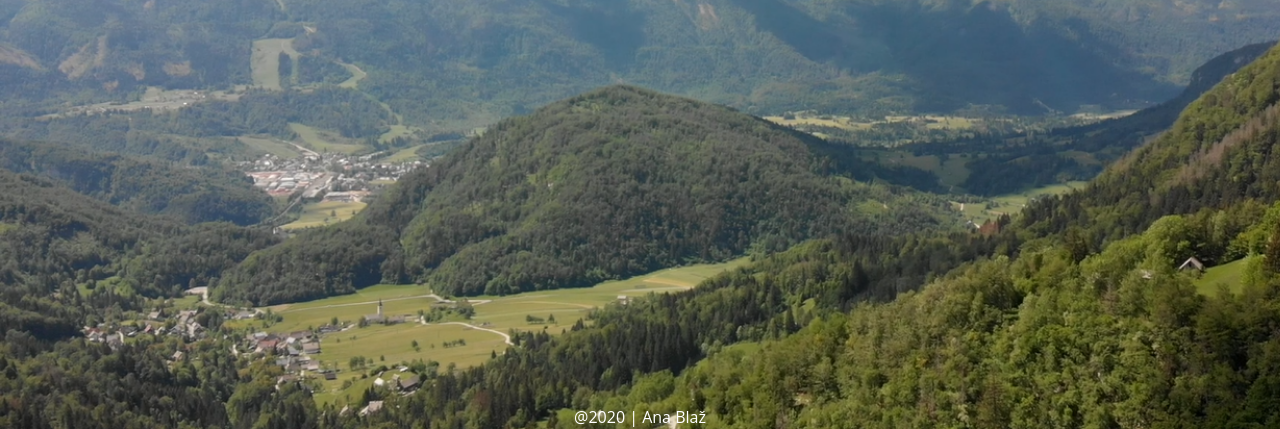
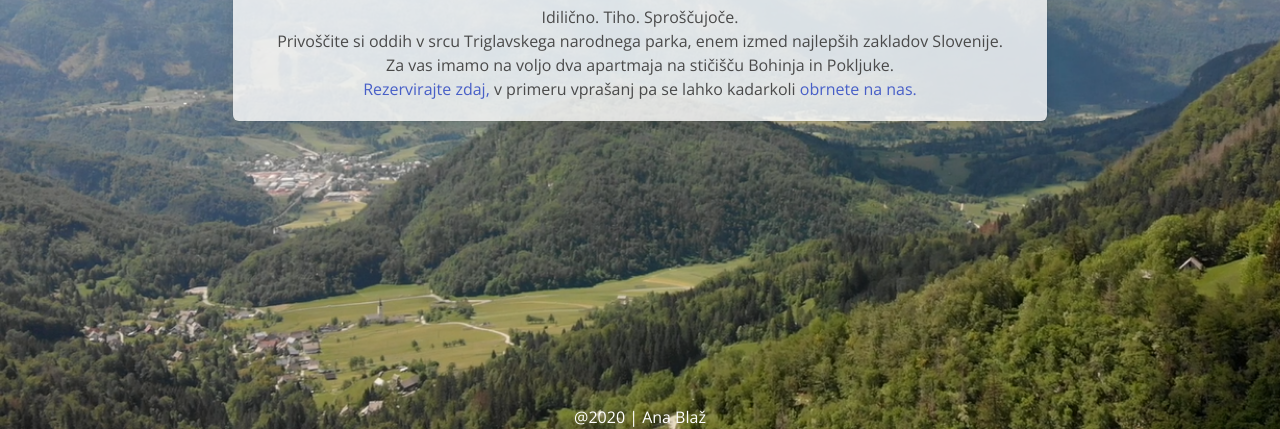
Before and after one commit to anablaz/apartments-website, a plain HTML site: page O nas.html in a window 1280 px wide. Shown: the part 371-800 px from the top of the page. Drawn offline with nearby package versions, Linux system fonts and the light colour scheme.

Commit message:
Continuing on the other pages

```diff
--- a/O nas.html
+++ b/O nas.html
@@ -6,6 +6,7 @@
     <meta name="viewport" content="width=device-width, initial-scale=1">
     <link rel="stylesheet" href="https://cdn.jsdelivr.net/npm/bulma@0.9.0/css/bulma.min.css">
     <link rel="stylesheet" href="style.css">
+    <link href="https://fonts.googleapis.com/css2?family=Open+Sans&display=swap" rel="stylesheet">
 </head>
 <body>
 
@@ -59,12 +60,17 @@
     </div>
 </nav>
 
-<section class="tile is-ancestor">
-    <div>
-        <p>Idilično. Tiho. Sproščujoče.</p>
-        <p>Privoščite si oddih v srcu Triglavskega narodnega parka, enem izmed najlepših zakladov Slovenije.</p>
-        <p>Za vas imamo na voljo dva apartmaja na stičišču Bohinja in Pokljuke.</p>
-        <p><a href="rezervacija.html">Rezervirajte zdaj,</a> v primeru vprašanj pa se lahko kadarkoli obrnete na nas.</p>
+<section class="columns">
+    <div class="column has-text-centered is-two-thirds is-offset-2">
+
+        <div class="box opis">
+            <h1 class="title">Hiša z razgledom</h1>
+            <p>Idilično. Tiho. Sproščujoče.</p>
+            <p>Privoščite si oddih v srcu Triglavskega narodnega parka, enem izmed najlepših zakladov Slovenije.</p>
+            <p>Za vas imamo na voljo dva apartmaja na stičišču Bohinja in Pokljuke.</p>
+            <p><a href="rezervacija.html">Rezervirajte zdaj,</a> v primeru vprašanj pa se lahko kadarkoli <a
+                    href="kontakt.html">obrnete na nas.</a></p>
+        </div>
     </div>
 </section>
 
--- a/style.css
+++ b/style.css
@@ -37,11 +37,6 @@ body > section {
     padding: 0 24px;
 }
 
-.tile {
-    flex-direction: row;
-    justify-content: center;
-}
-
 .apt {
     margin: 0 12px;
     font-family: 'Pacifico', cursive;
@@ -59,11 +54,16 @@ body > section {
 }
 
 .email a, .airbnb a {
+    display: block;
     color: black;
 }
 
 .email a:hover, .airbnb a:hover {
     transform: scale(1.1);
+}
+
+.opis {
+    background-color: rgba(255, 255, 255, 0.8);
 }
 
 .bg-img {
```
Also changed, not shown: index.html (+1 -0 lines), kontakt.html (+8 -5 lines), rezervacija.html (+1 -1 lines).
